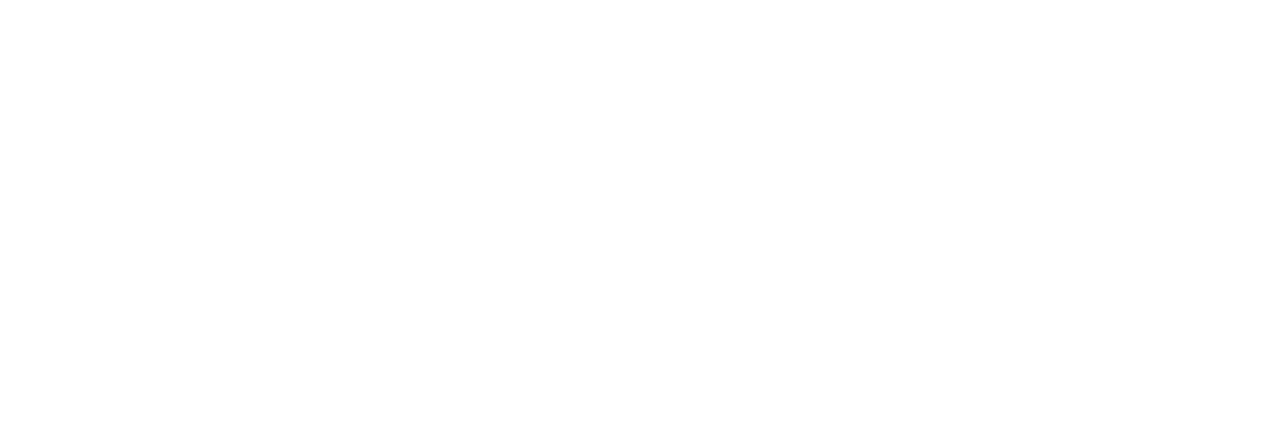
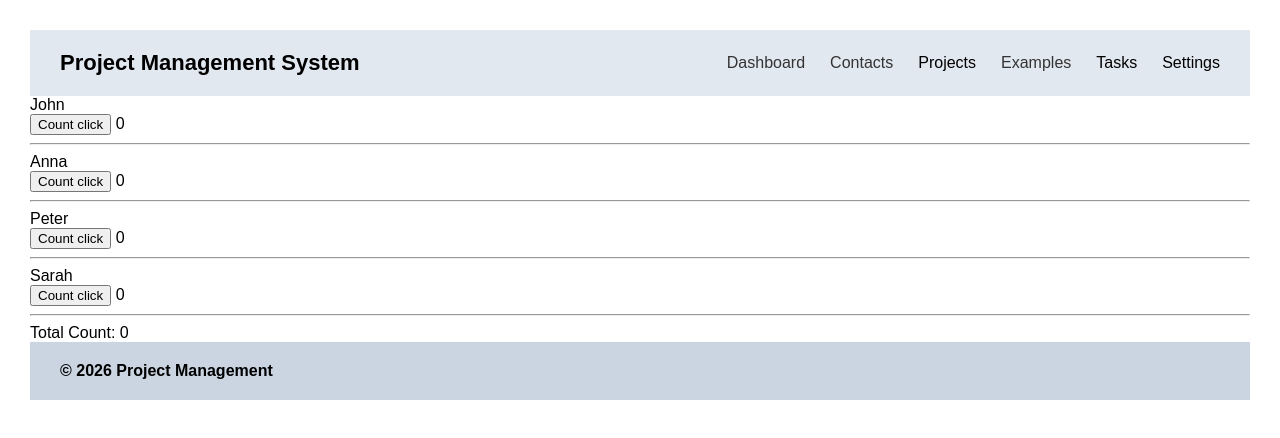
Before and after one commit to TimeaUnger/tech-check-exercise, a React (Vite) app: page /users-click-count in a window 1280 px wide. Before the commit this address had no page. Shown: the top 438 px of the page. Built offline with nearby package versions, Linux system fonts and the light colour scheme.

Commit message:
work in prgoress

```diff
--- a/src/App.tsx
+++ b/src/App.tsx
@@ -7,6 +7,12 @@ import ProjectPage from "./pages/ContactManagerPage";
 import ProjectDetailsPage from "./pages/ProjectDetailsPage";
 import ContactManagerPage from "./pages/ContactManagerPage";
 import ContactDetailsPage from "./pages/ContactDetailsPage";
+import ExamplesPage from "./pages/ExamplesPage";
+import CreateRef from "./components/exercise/CreateRef";
+import FlushSync from "./components/exercise/FlushSync";
+import HydrateRoot from "./components/exercise/HydrateRoot";
+import UsersClickCount from "./components/exercise/UsersClickCount";
+import TaskOrganizer from "./components/exercise/TaskOrganizer";
 
 function App() {
   return (
@@ -14,6 +20,13 @@ function App() {
       <Route path="/" element={<MainLayout />}>
         <Route index element={<DashboardPage />} />
         <Route path="projects" element={<ProjectPage />} />
+        <Route path="examples" element={<ExamplesPage />} />
+        <Route path="create-ref" element={<CreateRef />} />
+        <Route path="flush-sync" element={<FlushSync />} />
+        <Route path="hydrate-root" element={<HydrateRoot />} />
+        <Route path="users-click-count" element={<UsersClickCount />} />
+        <Route path="task-organizer" element={<TaskOrganizer />} />
+
         <Route path="projects/:id" element={<ProjectDetailsPage />} />
 
         <Route path="contacts" element={<ContactManagerPage />} />
--- /dev/null
+++ b/src/components/exercise/CreateRef.tsx
@@ -0,0 +1,23 @@
+import { createRef, useState } from "react";
+
+const CreateRef = () => {
+  const myInput = createRef<HTMLInputElement>();
+  const [counter, setCounter] = useState(0);
+
+  const handleFocus = () => {
+    console.log(myInput.current);
+    myInput.current?.focus();
+  };
+
+  return (
+    <>
+      <input ref={myInput} type="text"></input>
+      <button onClick={handleFocus}>Focus input</button>
+      <button onClick={() => setCounter((prev) => prev + 1)}>
+        Counter: {counter}
+      </button>
+    </>
+  );
+};
+
+export default CreateRef;
--- /dev/null
+++ b/src/components/exercise/FlushSync.tsx
@@ -0,0 +1,25 @@
+import { useState } from "react";
+import { flushSync } from "react-dom";
+
+const FlushSync = () => {
+  const [counter, setCounter] = useState(0);
+
+  const handleClick = () => {
+    flushSync(() => {
+      setCounter((prev) => {
+        return prev + 1;
+      });
+    });
+
+    console.log(document.getElementById("counter")?.innerText);
+  };
+
+  return (
+    <>
+      <p id="counter">{counter}</p>
+      <button onClick={handleClick}>Increase</button>
+    </>
+  );
+};
+
+export default FlushSync;
--- /dev/null
+++ b/src/components/exercise/HydrateRoot.tsx
@@ -0,0 +1,5 @@
+const HydrateRoot = () => {
+    return <></>
+}
+
+export default HydrateRoot;
--- /dev/null
+++ b/src/components/exercise/TaskOrganizer.tsx
@@ -0,0 +1,83 @@
+import { useState } from "react";
+
+const tasksData = [
+  {
+    id: 1,
+    title: "Learn React",
+    completed: false,
+  },
+  {
+    id: 2,
+    title: "Practice TypeScript",
+    completed: false,
+  },
+  {
+    id: 3,
+    title: "Build project",
+    completed: false,
+  },
+  {
+    id: 4,
+    title: "Prepare for interview",
+    completed: false,
+  },
+];
+
+interface Task {
+  id: number;
+  title: string;
+  completed: boolean;
+}
+
+
+const TaskOrganizer = () => {
+  const [tasks, setTasks] = useState<Task[]>(tasksData);
+
+  const handleCompleted = (id: number) => {
+
+    setTasks((prev) =>
+      prev.map((task) => {
+        if (id === task.id) {
+          return {
+            ...task,
+            completed: !task.completed
+          };
+        }
+        return task;
+      }),
+    );
+  };
+
+  const totalCompletedTask = tasks.reduce((total, task ) => {
+
+    if(task.completed) {
+        return total + 1
+    }
+
+    return total;
+  }, 0);
+
+  return (
+    <div>
+      {tasks.map((task) => (
+        <div key={task.id}>
+          <div>{task.title}</div>
+          <br></br>
+          <div>
+            <strong>{task.completed ? "Completed" : "In progress"}</strong>
+          </div>
+          <button onClick={() => handleCompleted(task.id)}>
+            {task.completed ? "Start task" : "Complete"}
+          </button>
+          <hr></hr>
+        </div>
+      ))}
+
+      <div>
+        <strong>Total completed:</strong> {totalCompletedTask}
+      </div>
+    </div>
+  );
+};
+
+export default TaskOrganizer;
--- /dev/null
+++ b/src/components/exercise/UsersClickCount.tsx
@@ -0,0 +1,64 @@
+import { useState } from "react";
+
+const usersData = [
+  {
+    id: 1,
+    name: "John",
+    clicks: 0,
+  },
+  {
+    id: 2,
+    name: "Anna",
+    clicks: 0,
+  },
+  {
+    id: 3,
+    name: "Peter",
+    clicks: 0,
+  },
+  {
+    id: 4,
+    name: "Sarah",
+    clicks: 0,
+  },
+];
+
+const UsersClickCount = () => {
+  const [users, setUsers] = useState(usersData);
+
+  const handleClick = (id: number) => {
+    setUsers((prev) =>
+      prev.map((user) => {
+        if (id === user.id) {
+          return {
+            ...user,
+            clicks: user.clicks + 1,
+          };
+        }
+
+        return user;
+      }),
+    );
+  };
+
+  const totalCount = users.reduce((total, user) => {
+    return total + user.clicks;
+  }, 0);
+
+  return (
+    <div>
+      {users.map((user) => (
+        <div key={user.id}>
+          <div>{user.name}</div>
+          <button onClick={() => handleClick(user.id)}>Count click</button>
+          <span> {user.clicks}</span>
+          <hr></hr>
+        </div>
+      ))}
+
+      <div>Total Count: {totalCount}</div>
+    </div>
+  );
+};
+
+export default UsersClickCount;
--- a/src/components/layout/Header.tsx
+++ b/src/components/layout/Header.tsx
@@ -24,6 +24,14 @@ const Header = () => {
             </NavLink>
           </li>
           <li>Projects</li>
+          <li>
+            <NavLink
+              to="/examples"
+              className={({ isActive }) => (isActive ? "active" : "")}
+            >
+              Examples
+            </NavLink>
+          </li>
           <li>Tasks</li>
           <li>Settings</li>
         </ul>
--- /dev/null
+++ b/src/pages/ExamplesPage.tsx
@@ -0,0 +1,25 @@
+import { NavLink } from "react-router-dom";
+
+const ExamplesPage = () => {
+  return (
+    <ul>
+      <li>
+        <NavLink to="/users-click-count">Users Click Count</NavLink>
+      </li>
+      <li>
+        <NavLink to="/task-organizer">Task Organizer</NavLink>
+      </li>
+      <li>
+        <NavLink to="/create-ref">createRef</NavLink>
+      </li>
+      <li>
+        <NavLink to="/flush-sync">FlushSync</NavLink>
+      </li>
+      <li>
+        <NavLink to="/flush-sync">HydrateRoot</NavLink>
+      </li>
+    </ul>
+  );
+};
+
+export default ExamplesPage;
```
